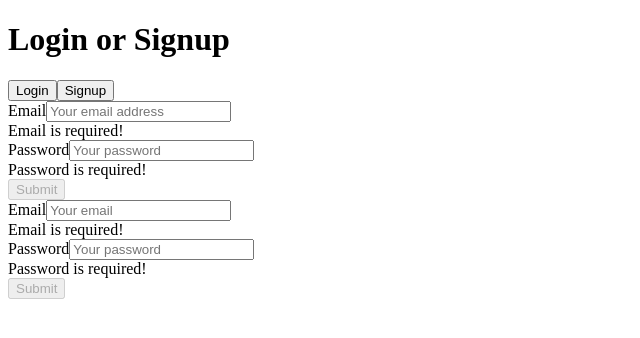
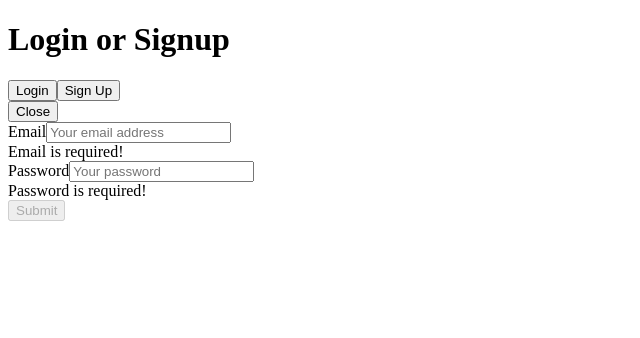
Before and after one commit to maayazed/react-collab-final, a React (Create React App) app in the folder client/: page / in a window 1280 px wide. Both pictures are taken after a click on the button "Login". Shown: the top 338 px of the page, without its empty margins (0-640 px from the left). Built offline with nearby package versions, Linux system fonts and the light colour scheme.

Commit message:
Update loginPage.js
Finished BASIC functionality of hide and show conditional rendering. Next integrate design and queries for active components used. Also integrate navbar to always show.

Reusing this branch with no merges.

```diff
--- a/client/src/pages/loginPage.js
+++ b/client/src/pages/loginPage.js
@@ -1,22 +1,28 @@
-import React from 'react';
-// import { Link } from 'react-router-dom';
-import { Container, Button } from 'react-bootstrap';
+import React, { useState } from 'react';
+import { Button, Container } from 'react-bootstrap';
 
 import SignupForm from '../components/SignupForm';
 import LoginForm from '../components/LoginForm';
 
 const loginPage = () => {
-  // const [showForm, setShowForm] = useState(false);
+  // eslint-disable-next-line react-hooks/rules-of-hooks
+  const [showForm, setShowForm] = useState('');
 
   return (
     <>
       {/* display looks like a door, once authorized user can enter */}
+      {/* Finish state buttons to hide and show forms on click */}
+      <h1>Login or Signup </h1>
+      <Button onClick={() => setShowForm('login')} >Login </Button>
+      <Button onClick={() => setShowForm('signUp')} >Sign Up</Button>
       <Container>
-        <h1> Login or Signup </h1>
-        <Button>Login</Button>
-        <Button>Signup</Button>
-        <SignupForm />
-        <LoginForm />
+        {showForm ?
+          <Button onClick={() => setShowForm('')} >Close</Button>
+          : null}
+        {showForm === 'login' &&
+          < SignupForm />}
+        {showForm === 'signUp' &&
+          <LoginForm />}
       </Container>
     </>
   );
```
